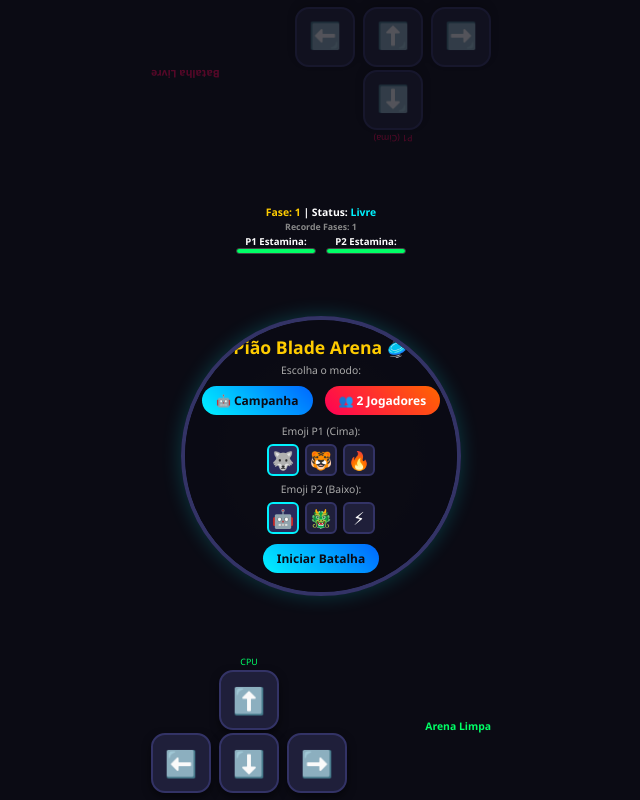
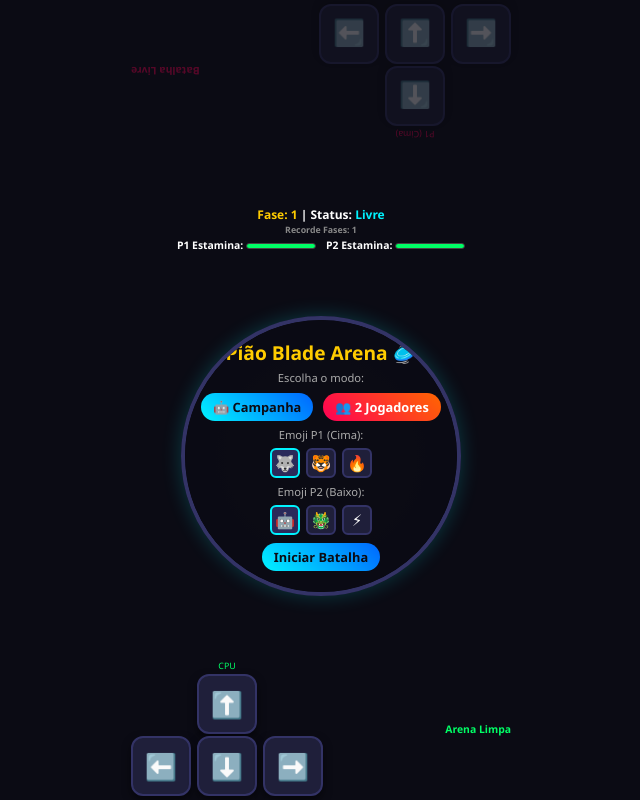
Before and after one commit to gustavobueno301412-bit/piao-blade-arena-link-up, a plain HTML site: page index.html in a window 1280 px wide. Shown: the whole page, without its empty margins (319-959 px from the left). Drawn offline with Linux system fonts and the light colour scheme.

Commit message:
Add files via upload

```diff
--- a/index.html
+++ b/index.html
@@ -22,9 +22,10 @@
             align-items: center;
             justify-content: space-between;
             height: 100vh;
+            height: 100dvh;
             overflow: hidden;
             touch-action: none;
-            padding: 4px 0;
+            padding: env(safe-area-inset-top) env(safe-area-inset-right) env(safe-area-inset-bottom) env(safe-area-inset-left);
         }
 
         /* Controles de Cima (P1 - Ponta Cabeça) */
@@ -34,10 +35,11 @@
             justify-content: space-between;
             align-items: center;
             width: 100%;
-            max-width: 360px;
-            padding: 0 10px;
+            max-width: 400px;
+            padding: 2px 10px;
             opacity: 0.3;
             transition: opacity 0.3s;
+            flex-shrink: 0;
         }
 
         .controls-top.active {
@@ -48,26 +50,29 @@
             display: flex;
             flex-direction: column;
             align-items: center;
-            font-size: 0.65rem;
+            font-size: clamp(0.55rem, 2vw, 0.75rem);
             font-weight: bold;
             text-align: center;
-            margin: 1px 0;
+            margin: 2px 0;
+            flex-shrink: 0;
         }
 
         .status-bars {
             display: flex;
             gap: 10px;
-            font-size: 0.6rem;
+            font-size: clamp(0.5rem, 1.8vw, 0.65rem);
             margin-top: 2px;
         }
 
         .stamina-bar-container {
-            width: 80px;
+            width: 70px;
             height: 6px;
             background: #222;
             border-radius: 3px;
             overflow: hidden;
             border: 1px solid #444;
+            display: inline-block;
+            vertical-align: middle;
         }
 
         .stamina-fill {
@@ -80,8 +85,8 @@
         /* Arena no Centro */
         #game-container {
             position: relative;
-            width: 280px;
-            height: 280px;
+            width: min(72vw, 280px);
+            height: min(72vw, 280px);
             background: radial-gradient(circle, #15152b 0%, #080812 80%);
             border: 4px solid #333366;
             border-radius: 50%;
@@ -95,6 +100,8 @@
 
         canvas {
             display: block;
+            width: 100%;
+            height: 100%;
         }
 
         .screen {
@@ -115,13 +122,13 @@
         }
 
         .screen h2 {
-            font-size: 1.1rem;
+            font-size: clamp(0.9rem, 3.5vw, 1.2rem);
             margin-bottom: 4px;
             color: #ffcc00;
         }
 
         .screen p {
-            font-size: 0.65rem;
+            font-size: clamp(0.55rem, 2vw, 0.7rem);
             color: #aaa;
             margin-bottom: 6px;
             max-width: 240px;
@@ -136,12 +143,12 @@
         }
 
         .emoji-option {
-            font-size: 18px;
+            font-size: 16px;
             background: #1f1f3a;
             border: 2px solid #333366;
             border-radius: 6px;
-            width: 32px;
-            height: 32px;
+            width: 30px;
+            height: 30px;
             display: flex;
             align-items: center;
             justify-content: center;
@@ -154,14 +161,14 @@
         }
 
         .btn {
-            margin: 3px;
-            padding: 6px 14px;
+            margin: 2px;
+            padding: 5px 12px;
             background: linear-gradient(45deg, #00f3ff, #0066ff);
             color: #0b0b14;
             border: none;
             border-radius: 15px;
             font-weight: bold;
-            font-size: 0.75rem;
+            font-size: clamp(0.65rem, 2.2vw, 0.8rem);
             cursor: pointer;
         }
 
@@ -176,8 +183,9 @@
             justify-content: space-between;
             align-items: center;
             width: 100%;
-            max-width: 360px;
-            padding: 0 10px;
+            max-width: 400px;
+            padding: 2px 10px;
+            flex-shrink: 0;
         }
 
         .control-group {
@@ -188,17 +196,17 @@
 
         .control-row {
             display: flex;
-            gap: 8px;
+            gap: 6px;
         }
 
         .control-btn {
-            width: 60px;
-            height: 60px;
+            width: clamp(48px, 14vw, 60px);
+            height: clamp(48px, 14vw, 60px);
             background: #1f1f3a;
             color: #00f3ff;
             border: 2px solid #333366;
-            border-radius: 14px;
-            font-size: 26px;
+            border-radius: 12px;
+            font-size: clamp(20px, 6vw, 26px);
             display: flex;
             align-items: center;
             justify-content: center;
@@ -219,7 +227,7 @@
         <div class="control-group">
             <div style="font-size: 0.55rem; color: #ff0055; margin-bottom: 2px;">P1 (Cima)</div>
             <div class="control-btn" id="p1-up">⬆️</div>
-            <div class="control-row" style="margin: 3px 0;">
+            <div class="control-row" style="margin: 2px 0;">
                 <div class="control-btn" id="p1-left">⬅️</div>
                 <div class="control-btn" id="p1-down">⬇️</div>
                 <div class="control-btn" id="p1-right">➡️</div>
@@ -232,7 +240,7 @@
 
     <div id="scoreboard">
         <div><span id="phase-label" style="color: #ffcc00;">Fase: 1</span> | Status: <span id="match-status" style="color: #00f3ff;">Livre</span></div>
-        <div style="font-size: 0.55rem; color: #888; margin-top: 2px;">Recorde Fases: <span id="high-score">1</span></div>
+        <div style="font-size: 0.55rem; color: #888; margin-top: 1px;">Recorde Fases: <span id="high-score">1</span></div>
         <div class="status-bars">
             <div>P1 Estamina: <div class="stamina-bar-container"><div class="stamina-fill" id="stamina-p1-bar"></div></div></div>
             <div>P2 Estamina: <div class="stamina-bar-container"><div class="stamina-fill" id="stamina-p2-bar"></div></div></div>
@@ -246,7 +254,7 @@
         <div id="menu-screen" class="screen">
             <h2>Pião Blade Arena 🥏</h2>
             <p>Escolha o modo:</p>
-            <div style="display: flex; gap: 6px; margin-bottom: 6px;">
+            <div style="display: flex; gap: 6px; margin-bottom: 4px;">
                 <button class="btn" onclick="setMode('cpu')">🤖 Campanha</button>
                 <button class="btn btn-p2" onclick="setMode('pvp')">👥 2 Jogadores</button>
             </div>
@@ -265,7 +273,7 @@
                 <div class="emoji-option" onclick="selectEmoji(2, '⚡')">⚡</div>
             </div>
 
-            <button class="btn" style="margin-top: 4px;" onclick="startGame()">Iniciar Batalha</button>
+            <button class="btn" style="margin-top: 2px;" onclick="startGame()">Iniciar Batalha</button>
         </div>
 
         <div id="gameover-screen" class="screen" style="display: none;">
@@ -280,7 +288,7 @@
         <div class="control-group">
             <div style="font-size: 0.55rem; color: #00ff66; margin-bottom: 2px;" id="p2-label-ui">CPU</div>
             <div class="control-btn" id="p2-up">⬆️</div>
-            <div class="control-row" style="margin: 3px 0;">
+            <div class="control-row" style="margin: 2px 0;">
                 <div class="control-btn" id="p2-left">⬅️</div>
                 <div class="control-btn" id="p2-down">⬇️</div>
                 <div class="control-btn" id="p2-right">➡️</div>
@@ -469,8 +477,8 @@
         function bindTouch(id, keyName) {
             const el = document.getElementById(id);
             if (!el) return;
-            el.addEventListener('touchstart', (e) => { e.preventDefault(); keys[keyName] = true; });
-            el.addEventListener('touchend', (e) => { e.preventDefault(); keys[keyName] = false; });
+            el.addEventListener('touchstart', (e) => { e.preventDefault(); keys[keyName] = true; }, { passive: false });
+            el.addEventListener('touchend', (e) => { e.preventDefault(); keys[keyName] = false; }, { passive: false });
             el.addEventListener('mousedown', () => { keys[keyName] = true; });
             el.addEventListener('mouseup', () => { keys[keyName] = false; });
         }
@@ -559,11 +567,9 @@
                     playSound('hit');
                     createSparks((p1.x + p2.x) / 2, (p1.y + p2.y) / 2, 6);
 
-                    // Calcula quem está com maior velocidade/inércia no impacto
                     let momP1 = Math.hypot(p1.vx, p1.vy);
                     let momP2 = Math.hypot(p2.vx, p2.vy);
 
-                    // Quem ataca (maior velocidade) tira mais energia do oponente
                     if (momP1 > momP2 + 0.3) {
                         p2.stamina -= 6 + (momP1 * 2);
                         p1.stamina -= 2;
@@ -571,7 +577,6 @@
                         p1.stamina -= 6 + (momP2 * 2);
                         p2.stamina -= 2;
                     } else {
-                        // Empate técnico de velocidade: dano leve igual
                         p1.stamina -= 3;
                         p2.stamina -= 3;
                     }
```
